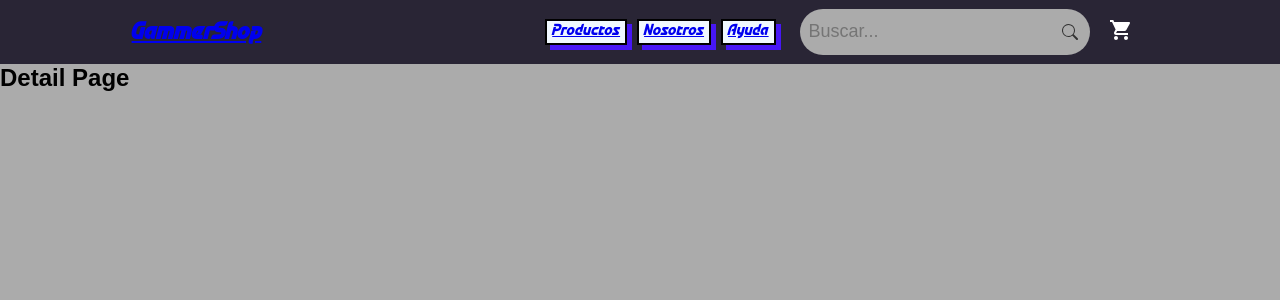
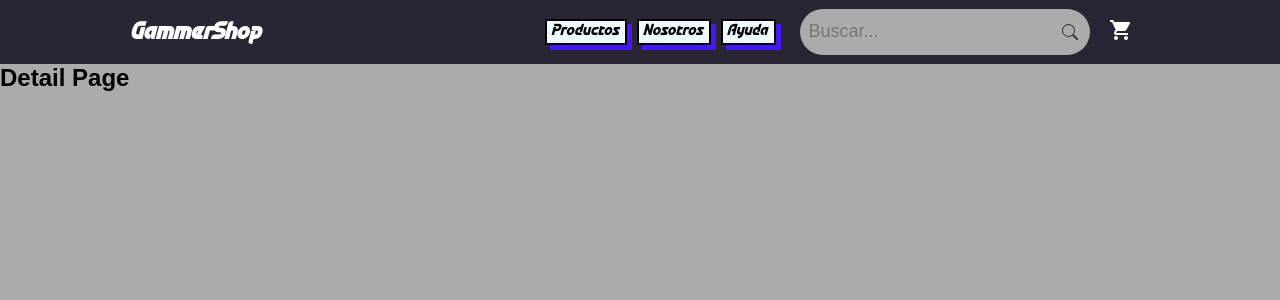
Before and after one commit to mayomatias/EntregaFinalMayo, a React (Vite) app: page /detail/1 in a window 1280 px wide. Shown: the top 300 px of the page. Built offline with nearby package versions, Linux system fonts and the light colour scheme; no server answers.

Commit message:
Agregado de estilos

```diff
--- a/src/components/ItemListContainer/ItemList/Item/ItemCount/ItemCount.jsx
+++ b/src/components/ItemListContainer/ItemList/Item/ItemCount/ItemCount.jsx
@@ -23,9 +23,9 @@ const ItemCount = ({ stock, initial }) => {
     return (
         <>
             <div className='item-count'>
+                <button onClick={onSub}>-</button>
+                <p>{cant}</p>
                 <button onClick={onAdd}>+</button>
-                <p>{cant}</p>
-                <button onClick={onSub}>-</button>
             </div>
             <div className='item-count-controller'>
                 <p>Unidades disponibles: {stock}</p>
--- a/src/components/ItemListContainer/ItemList/ItemList.jsx
+++ b/src/components/ItemListContainer/ItemList/ItemList.jsx
@@ -6,10 +6,10 @@ import CircularProgress from '@mui/material/CircularProgress';
 
 
 
+
 const ItemList = ({ items }) => {
   const { data, loading } = useAxios('https://fakestoreapi.com/products/category/electronics');
-  console.log(data);
-    if(loading) return <CircularProgress />
+    if(loading) return <div className="center"> <CircularProgress /> </div>
     return(
         <div className="items-list">
         {data &&
--- a/src/components/NavBar/NavBar.jsx
+++ b/src/components/NavBar/NavBar.jsx
@@ -23,9 +23,6 @@ const NavBar = () =>{
     },[])
 
   const imprimir = () => {
-    console.log( match )
-
-
       if(navBarState == 0) {
         dropDowMenu = "nav-drop-menu-invisible";
         setNavBarSatate(1);
@@ -38,13 +35,13 @@ const NavBar = () =>{
   return(
       <nav>
         <div id='brand'>
-          <Link to="/"><h1>GammerShop</h1></Link>
+          <Link className='brand-link' to="/"><h1>GammerShop</h1></Link>
         </div>
         <div id='nav-drop-down-container'>
           <ul className={dropDowMenu} id='nav-drop-menu'>
-            <Link to="/" className="nav-item">Productos</Link>
-            <Link to="/nosotros" className="nav-item">Nosotros</Link>
-            <Link to="/ayuda" className="nav-item">Ayuda</Link>
+            <Link onClick={imprimir} to="/" className="nav-item">Productos</Link>
+            <Link onClick={imprimir} to="/nosotros" className="nav-item">Nosotros</Link>
+            <Link onClick={imprimir} to="/ayuda" className="nav-item">Ayuda</Link>
           </ul>
           <div className={btnHambStyle}>
             {navBarState ? <MenuIcon onClick={imprimir} /> : <CloseIcon onClick={imprimir} />}
--- a/src/css/style.css
+++ b/src/css/style.css
@@ -19,6 +19,10 @@ nav {
   color: antiquewhite;
   width: 100%; }
 
+.brand-link {
+  color: #fff;
+  text-decoration: none; }
+
 .nav-item {
   padding: 0px 5px 3px;
   height: fit-content;
@@ -27,12 +31,11 @@ nav {
   font-size: 1em;
   background-color: aliceblue;
   box-shadow: 5px 5px #4717F6;
-  border: solid 2px black; }
-
-.nav-item a {
+  border: solid 2px black;
   color: #000;
   width: -webkit-fill-available;
-  height: -webkit-fill-available; }
+  height: -webkit-fill-available;
+  text-decoration: none; }
 
 .nav-item a:hover {
   color: #fff; }
@@ -102,14 +105,18 @@ button[type="submit"]:hover {
   box-shadow: 8px 8px 8px rgba(0, 0, 0, 0.15);
   height: 500px; }
 
-.item-card-title-container {
-  background-color: aqua; }
-
 .card-img-container {
   width: 100%;
   display: flex;
   justify-content: center;
   align-items: center; }
+
+.center {
+  height: 100%;
+  margin-top: 15vh;
+  width: 100%;
+  display: flex;
+  justify-content: center; }
 
 .item-card img {
   border-radius: 7px;
@@ -120,7 +127,13 @@ button[type="submit"]:hover {
   max-width: 250px; }
 
 .item-count {
-  display: flex; }
+  margin-right: auto;
+  width: 100%;
+  display: flex;
+  justify-content: space-between; }
+
+.item-count button {
+  width: 33%; }
 
 body {
   background-color: #ababab;
--- a/src/scss/components/_navbar.scss
+++ b/src/scss/components/_navbar.scss
@@ -8,6 +8,10 @@ nav{
     color: antiquewhite;
     width: 100%;
 }
+.brand-link{
+    color: #fff;
+    text-decoration: none;
+}
 .nav-item{
     padding: 0px 5px 3px;
     height: fit-content;
@@ -17,12 +21,12 @@ nav{
     background-color: aliceblue;
     box-shadow: 5px 5px  $complement;
     border: solid 2px $font-secondary;
-}
-.nav-item a{
     color: #000;
     width: -webkit-fill-available;
     height: -webkit-fill-available;
+    text-decoration: none;
 }
+
 .nav-item a:hover {
     color: #fff;
 }
--- a/src/views/DetailPage.jsx
+++ b/src/views/DetailPage.jsx
@@ -1,10 +1,27 @@
+import { useState, useEffect } from 'react';
 import { useParams } from 'react-router-dom';
+import axios from 'axios';
+
 
 function DetailPage() {
-    let { id } = useParams()
+    let { id } = useParams();
+    const [item, setItem] = useState({});
+
+    useEffect(() => {
+        axios(`https://fakestoreapi.com/products/${id}`).then((res) => {
+            setItem(res);
+            console.log(item)
+        })
+
+    }, [])
+
+
     return (
-        <h2>Detail Page</h2>
-     );
+        <div>
+            <h2>Detail Page</h2>
+        </div>
+
+    );
 }
 
 export default DetailPage;
```
Also changed, not shown: src/scss/components/_item.scss (+15 -3 lines).
